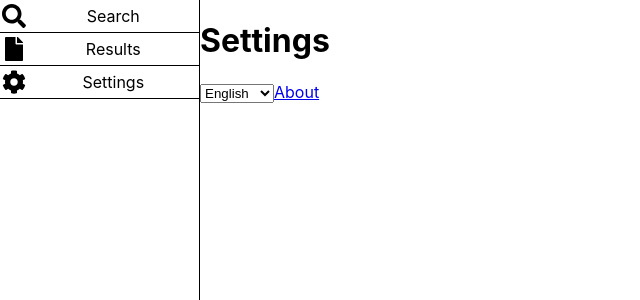
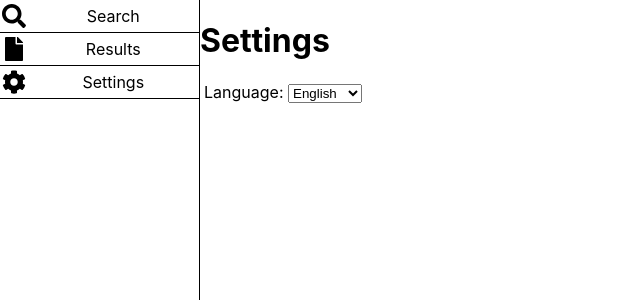
Before and after one commit to Delph/bass, a React (Create React App) app: page /settings in a window 1280 px wide. Shown: the top 300 px of the page, without its empty margins (0-640 px from the left). Built offline with nearby package versions, Linux system fonts and the light colour scheme.

Commit message:
Language option label, hide about for now

```diff
--- a/src/screens/Settings.jsx
+++ b/src/screens/Settings.jsx
@@ -3,7 +3,7 @@ import React from 'react';
 import { Link } from 'react-router-dom';
 import { connect } from 'react-redux';
 
-// import { Label } from '../components/Label';
+import { Label } from '../components/Label';
 // import { Radio } from '../components/Radio';
 // import { InputField } from '../components/InputField';
 import { Select } from '../components/Select';
@@ -25,7 +25,9 @@ function Settings(props) {
     <React.Fragment>
       <h1>Settings</h1>
 
-      <Select options={languages.map(l => { return {value: l.toLowerCase(), label: l}; })} value={settings.language} onChange={set_language}/>
+      <Label text={'Language'}>
+        <Select options={languages.map(l => { return {value: l.toLowerCase(), label: l}; })} value={settings.language} onChange={set_language}/>
+      </Label>
 
       {/*
       <Label text={'Defence display'}>
@@ -35,8 +37,8 @@ function Settings(props) {
       <Label text={'Workers'}>
         <InputField type={'number'} min={1} step={1} max={8}/>
       </Label>
+      <Link to={'/about'}>About</Link>
       */}
-      <Link to={'/about'}>About</Link>
 
     </React.Fragment>
   );
```
